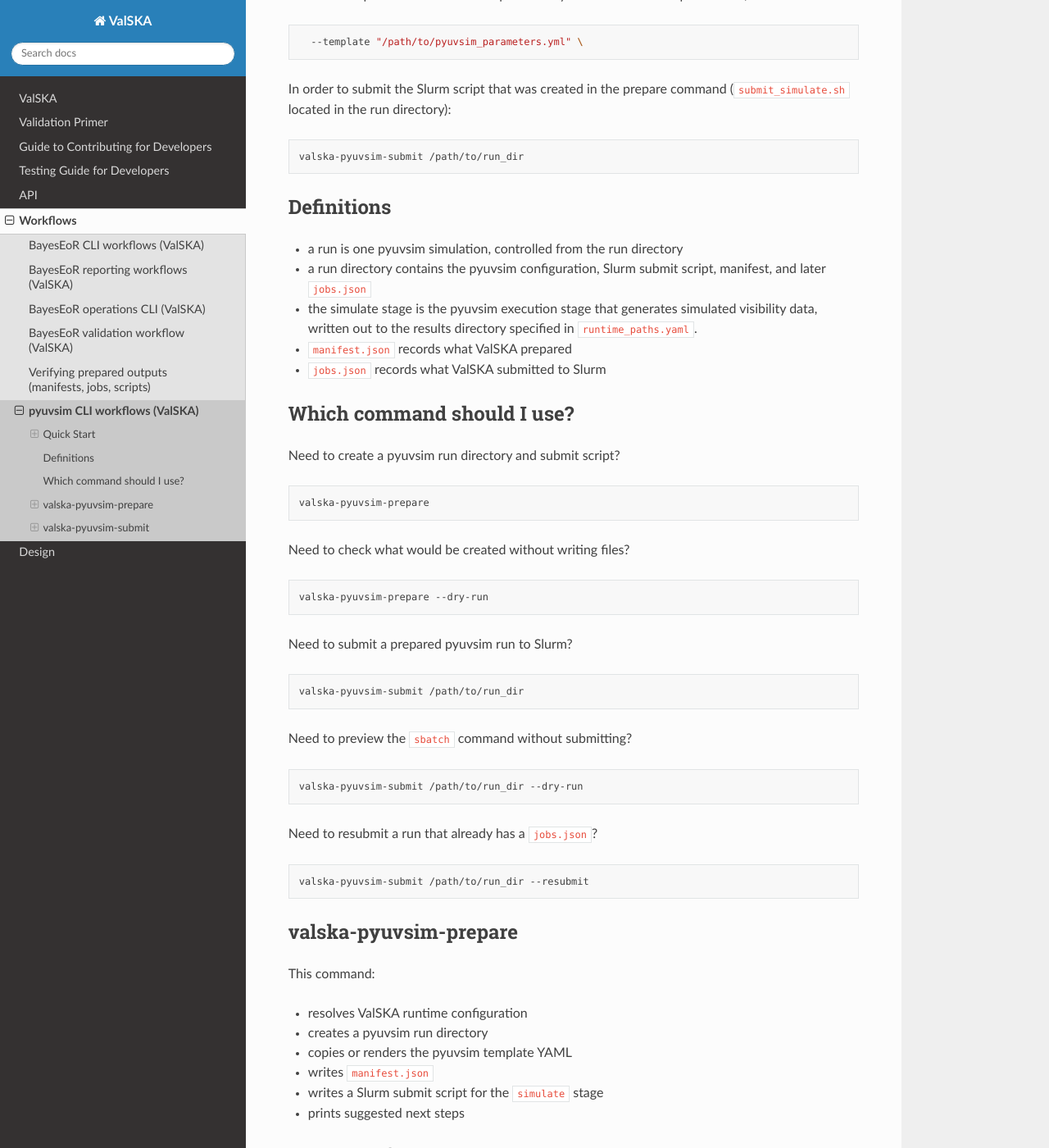
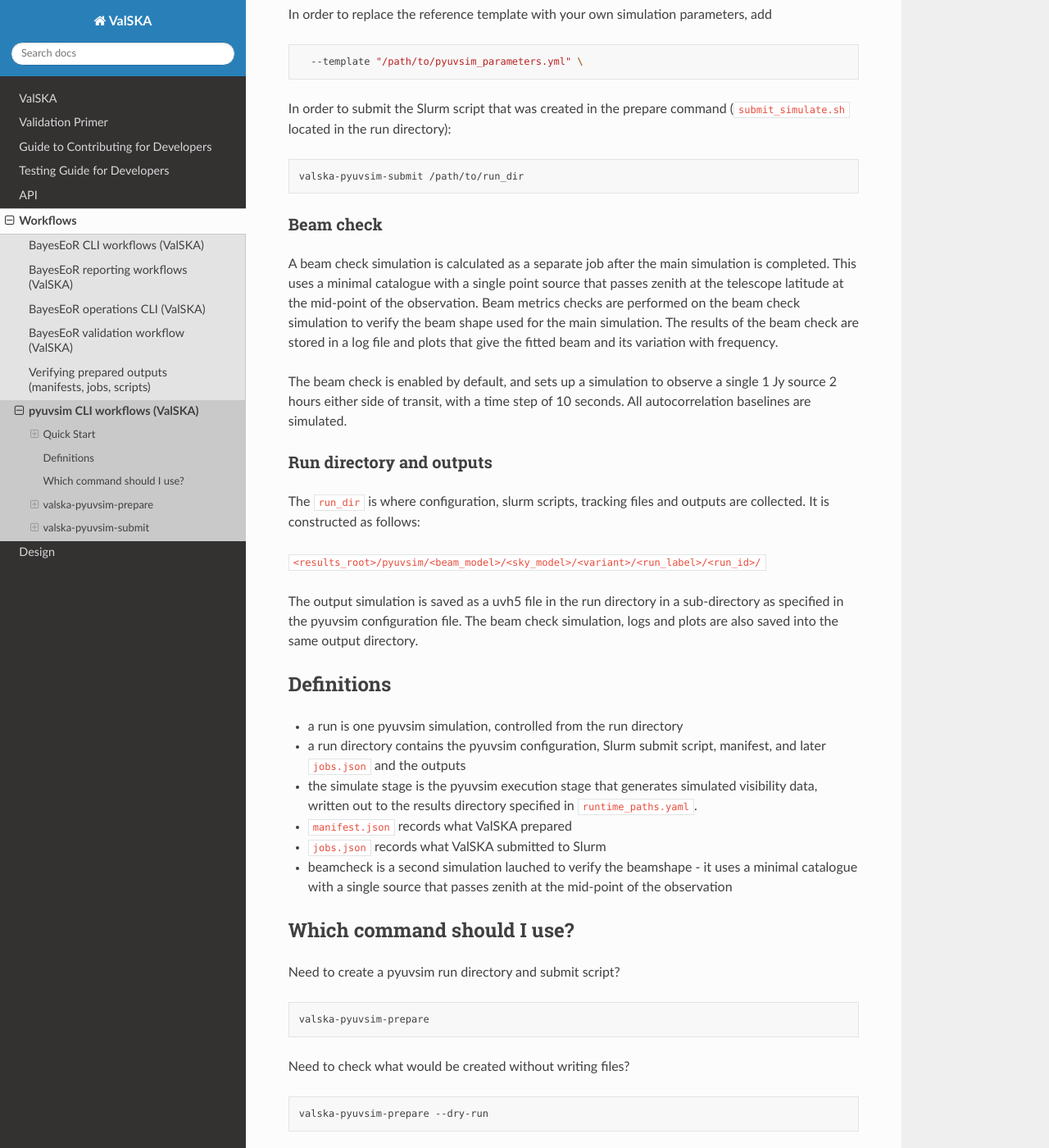
Before and after one commit to uksrc/ValSKA-HERA-beam-FWHM, a Sphinx documentation site: the page built from docs/source/workflows/pyuvsim_cli_examples.md, in a window 1280 px wide and 1400 px high, scrolled down 1639 px. Shown: the whole window at 82% size. Built offline with Sphinx 7.4.7 and the Read the Docs theme 3.1.0, drawn with Linux system fonts in a browser that asks for light colours; some of the changed text lies outside the part shown.

Commit message:
Add time step parameter and update docs

````diff
--- a/docs/source/workflows/pyuvsim_cli_examples.md
+++ b/docs/source/workflows/pyuvsim_cli_examples.md
@@ -41,7 +41,7 @@ pyuvsim input configuration:
 
 ### Minimal first run
 
-This minimal first run uses the default simulation parameter template (located in the repository at `external_tools/pyuvsim/templates/`) to produce a reference simulation.
+This minimal first run uses the default simulation parameter template (located in the repository at `external_tools/pyuvsim/templates/`) to produce a reference simulation, with additional beam check simulation and logs.
 
 After activating the ValSKA environment, run:
 
@@ -66,15 +66,30 @@ In order to submit the Slurm script that was created in the prepare command (`su
 ```bash
 valska-pyuvsim-submit /path/to/run_dir
 ```
+### Beam check
+
+A beam check simulation is calculated as a separate job after the main simulation is completed. This uses a minimal catalogue with a single point source that passes zenith at the telescope latitude at the mid-point of the observation. [Beam metrics](../../../README.md#beam-metrics) checks are performed on the beam check simulation to verify the beam shape used for the main simulation. The results of the beam check are stored in a log file and plots that give the fitted beam and its variation with frequency.
+
+The beam check is enabled by default, and sets up a simulation to observe a single 1 Jy source 2 hours either side of transit, with a time step of 10 seconds. All autocorrelation baselines are simulated.
+
+### Run directory and outputs
+
+The `run_dir` is where configuration, slurm scripts, tracking files and outputs are collected. It is constructed as follows:
+
+`<results_root>/pyuvsim/<beam_model>/<sky_model>/<variant>/<run_label>/<run_id>/`
+
+The output simulation is saved as a uvh5 file in the run directory in a sub-directory as specified in the pyuvsim configuration file.
+The beam check simulation, logs and plots are also saved into the same output directory.
 
 
 ## Definitions
 
 - a run is one pyuvsim simulation, controlled from the run directory
-- a run directory contains the pyuvsim configuration, Slurm submit script, manifest, and later `jobs.json`
+- a run directory contains the pyuvsim configuration, Slurm submit script, manifest, and later `jobs.json` and the outputs
 - the simulate stage is the pyuvsim execution stage that generates simulated visibility data, written out to the results directory specified in `runtime_paths.yaml`.
 - `manifest.json` records what ValSKA prepared
 - `jobs.json` records what ValSKA submitted to Slurm
+- beamcheck is a second simulation lauched to verify the beamshape - it uses a minimal catalogue with a single source that passes zenith at the mid-point of the observation
 
 ## Which command should I use?
 
@@ -117,6 +132,7 @@ This command:
 - copies or renders the pyuvsim template YAML
 - writes `manifest.json`
 - writes a Slurm submit script for the `simulate` stage
+- writes a Slurm submit script for the `beamcheck` stage
 - prints suggested next steps
 
 ### Common options
@@ -145,6 +161,18 @@ Optional override for the results root configured in `runtime_paths.yaml`.
 
 Preview resolved paths and configuration without creating files.
 
+`--no-beamcheck`
+
+Disable the additional beamcheck simulation and tests.
+
+`--beamcheck-hours`
+
+Set the duration in hours either side of transit for the beam check simulation.
+
+`--beamcheck-step_seconds`
+
+Set the time step in seconds for the beam check simulation.
+
 ## valska-pyuvsim-submit
 
 This command:
@@ -152,6 +180,7 @@ This command:
 - validates that the run directory was prepared by ValSKA
 - reads `manifest.json`
 - submits the `submit_simulate.sh` script to Slurm
+- submits the `submit_beamcheck.sh` script to Slurm
 - writes `jobs.json` with the submitted job ID and command
 - supports dry-run submission previews
 
````
Also changed, not shown: README.md (+5 -3 lines), 4 other files.
